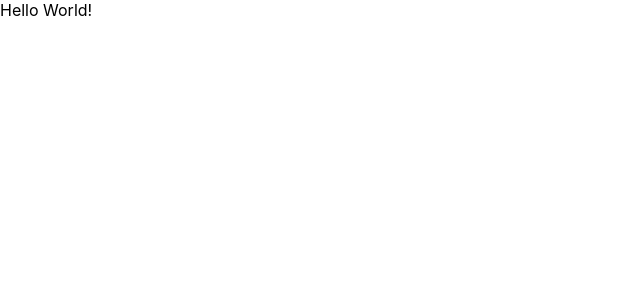
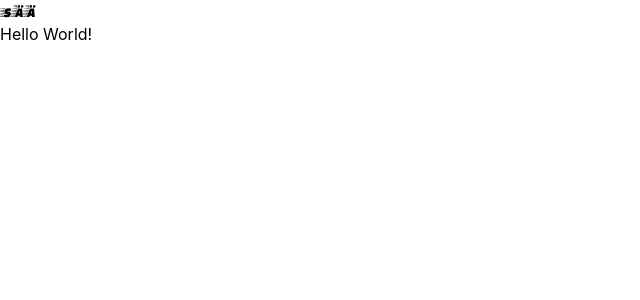
Before and after one commit to Woofplayer/s-ppi, a React (Create React App) app: page / in a window 1280 px wide. Shown: the top 300 px of the page, without its empty margins (0-640 px from the left). Built offline with nearby package versions, Linux system fonts and the light colour scheme.

Commit message:
fontti ja header

```diff
--- a/package.json
+++ b/package.json
@@ -3,6 +3,7 @@
   "version": "0.1.0",
   "private": true,
   "dependencies": {
+    "@material-ui/core": "^4.12.3",
     "@testing-library/jest-dom": "^5.14.1",
     "@testing-library/react": "^11.2.7",
     "@testing-library/user-event": "^12.8.3",
--- a/public/index.html
+++ b/public/index.html
@@ -3,6 +3,7 @@
   <head>
     <meta charset="utf-8" />
     <link rel="icon" href="%PUBLIC_URL%/favicon.ico" />
+    <link href="https://fonts.googleapis.com/css2?family=Faster+One&display=swap" rel="stylesheet">
     <meta name="viewport" content="width=device-width, initial-scale=1" />
     <meta name="theme-color" content="#000000" />
     <meta
@@ -10,34 +11,11 @@
       content="Web site created using create-react-app"
     />
     <link rel="apple-touch-icon" href="%PUBLIC_URL%/logo192.png" />
-    <!--
-      manifest.json provides metadata used when your web app is installed on a
-      user's mobile device or desktop. See https://developers.google.com/web/fundamentals/web-app-manifest/
-    -->
     <link rel="manifest" href="%PUBLIC_URL%/manifest.json" />
-    <!--
-      Notice the use of %PUBLIC_URL% in the tags above.
-      It will be replaced with the URL of the `public` folder during the build.
-      Only files inside the `public` folder can be referenced from the HTML.
-
-      Unlike "/favicon.ico" or "favicon.ico", "%PUBLIC_URL%/favicon.ico" will
-      work correctly both with client-side routing and a non-root public URL.
-      Learn how to configure a non-root public URL by running `npm run build`.
-    -->
-    <title>React App</title>
+    <title>Weather App</title>
   </head>
   <body>
     <noscript>You need to enable JavaScript to run this app.</noscript>
     <div id="root"></div>
-    <!--
-      This HTML file is a template.
-      If you open it directly in the browser, you will see an empty page.
-
-      You can add webfonts, meta tags, or analytics to this file.
-      The build step will place the bundled scripts into the <body> tag.
-
-      To begin the development, run `npm start` or `yarn start`.
-      To create a production bundle, use `npm run build` or `yarn build`.
-    -->
   </body>
 </html>
--- a/src/App.js
+++ b/src/App.js
@@ -1,8 +1,10 @@
 import React from "react"
+import Header from './Header'
 
 const App = () => {
   return(
     <div>
+      <Header />
       Hello World!
     </div>
   )
--- /dev/null
+++ b/src/Header.js
@@ -0,0 +1,22 @@
+import React from 'react'
+import { makeStyles, createTheme, ThemeProvider } from '@material-ui/core/styles'
+import { Typography } from '@material-ui/core'
+
+const theme = createTheme({
+  typography: {
+    fontFamily : [
+      'Faster One',
+      'cursive'
+    ].join(',')
+  }
+})
+
+const Header = () => {
+  return (
+    <ThemeProvider theme={theme}>
+        <Typography> sää </Typography>
+    </ThemeProvider>
+  )
+}
+
+export default Header
```
Also changed, not shown: 1 other file (tests, documents, lock files or other folders).
